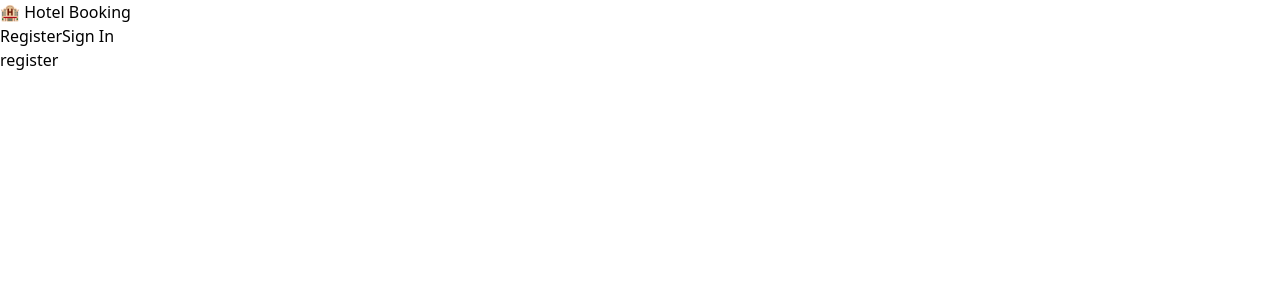
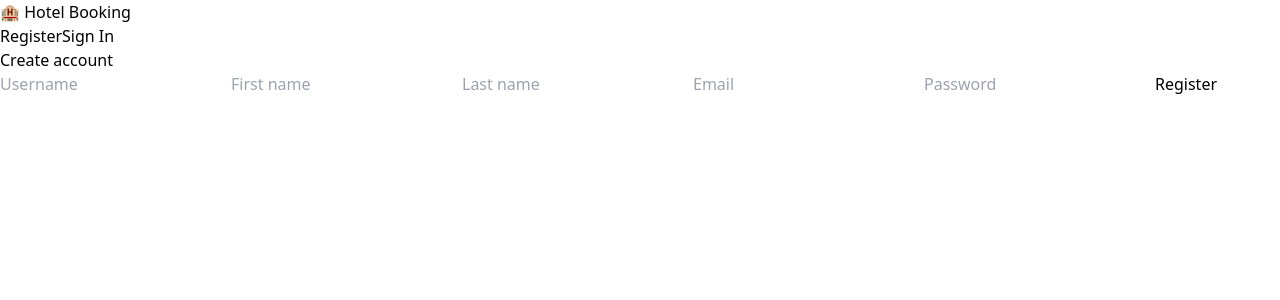
Before and after one commit to Eduard-K-A/webdev-finals-frontend, a React (Vite) app: page /register in a window 1280 px wide. Shown: the top 300 px of the page. Built offline with nearby package versions, Linux system fonts and the light colour scheme.

Commit message:
feat: register calls server api

```diff
--- a/package.json
+++ b/package.json
@@ -10,6 +10,7 @@
     "preview": "vite preview"
   },
   "dependencies": {
+    "axios": "^1.12.2",
     "react": "^19.1.1",
     "react-dom": "^19.1.1",
     "react-router-dom": "^7.9.4"
--- a/src/components/Dashboard/NavBar.tsx
+++ b/src/components/Dashboard/NavBar.tsx
@@ -11,7 +11,7 @@ const NavBar: React.FC = () => {
                 </Link>
             </div>
             <div className="space-x-4">
-                <button className="bg-white text-black-600 px-3 py-1 rounded-md text-sm font-medium hover:bg-black-100 transition duration-300">
+                <button className="bg-white text-black-600 px-3 py-1 rounded-md text-sm font-medium hover:bg-gray-100 transition duration-300">
                     <Link to="/Register">Register</Link>
                 </button>
                 <button className="bg-white text-black-600 px-3 py-1 rounded-md text-sm font-medium hover:bg-gray-100 transition duration-300">
--- a/src/components/Hotels/HotelDetail.tsx
+++ b/src/components/Hotels/HotelDetail.tsx
@@ -22,7 +22,7 @@ const HotelDetail: React.FC = () => {
 
   // If the hotel is found, display its details.
   return (
-    <div className="p-8 max-w-2xl mx-auto bg-white rounded-xl shadow-md space-y-4">
+    <div className="p-8 max-w-2xl mx-auto bg-white rounded-xl shadow-md space-y-4 hover:shadow-xl transition-shadow duration-50">
       <h1 className="text-4xl font-extrabold text-gray-900 tracking-tight">{hotel.name}</h1>
       <div className="text-lg text-gray-600">
         <p>
--- a/src/components/Login/Register.tsx
+++ b/src/components/Login/Register.tsx
@@ -1,10 +1,87 @@
+import React, {useState} from "react"
+import axios from "axios"
 
-function Register() {
+const Register: React.FC = () => {
+  const [username, setUsername] = useState("");
+  const [firstName, setFirstName] = useState("");
+  const [lastName, setLastName] = useState("");
+  const [email, setEmail] = useState("");
+  const [password, setPassword] = useState("");
+
+  const [message, setMessage] = useState(""); // will hold success or error message
+
+  const handleSubmit = async (e: React.FormEvent) => {
+    e.preventDefault();
+    setMessage("");
+    try {
+      const res = await axios.post("http://localhost:5000/auth/register", {
+        username,
+        firstName,
+        lastName,
+        email,
+        password,
+      });
+      setMessage(res.data.message || "Registered successfully");
+      // clear form on success
+      setUsername("");
+      setFirstName("");
+      setLastName("");
+      setEmail("");
+      setPassword("");
+    } catch (err) {
+      if (axios.isAxiosError(err) && err.response) {
+        setMessage(err.response.data.message || "Registration failed");
+      } else {
+        setMessage("An unexpected error occurred");
+      }
+    }
+  };
+
   return (
     <div>
-      register
+      <h2>Create account</h2>
+      {message && <p>{message}</p>}
+      <form onSubmit={handleSubmit}>
+        <input
+          type="text"
+          placeholder="Username"
+          value={username}
+          onChange={(e) => setUsername(e.target.value)}
+          required
+        />
+        <input
+          type="text"
+          placeholder="First name"
+          value={firstName}
+          onChange={(e) => setFirstName(e.target.value)}
+          required
+        />
+        <input
+          type="text"
+          placeholder="Last name"
+          value={lastName}
+          onChange={(e) => setLastName(e.target.value)}
+          required
+        />
+        <input
+          type="email"
+          placeholder="Email"
+          value={email}
+          onChange={(e) => setEmail(e.target.value)}
+          required
+        />
+        <input
+          type="password"
+          placeholder="Password"
+          value={password}
+          onChange={(e) => setPassword(e.target.value)}
+          required
+          minLength={6}
+        />
+        <button type="submit">Register</button>
+      </form>
     </div>
-  )
-}
+  );
+};
 
-export default Register
+export default Register;
--- a/src/components/Search/SearchForm.tsx
+++ b/src/components/Search/SearchForm.tsx
@@ -92,5 +92,4 @@ const SearchForm: React.FC = () => {
         </form>
     );
 };
-
 export default SearchForm;
--- a/src/index.css
+++ b/src/index.css
@@ -2,3 +2,7 @@
 @tailwind base;
 @tailwind components;
 @tailwind utilities;
+
+body {
+  @import font-family: 'Airbnb Cereal VF';
+}
```
Also changed, not shown: src/types.ts (line endings or trailing spaces), 1 other file (tests, documents, lock files or other folders).
